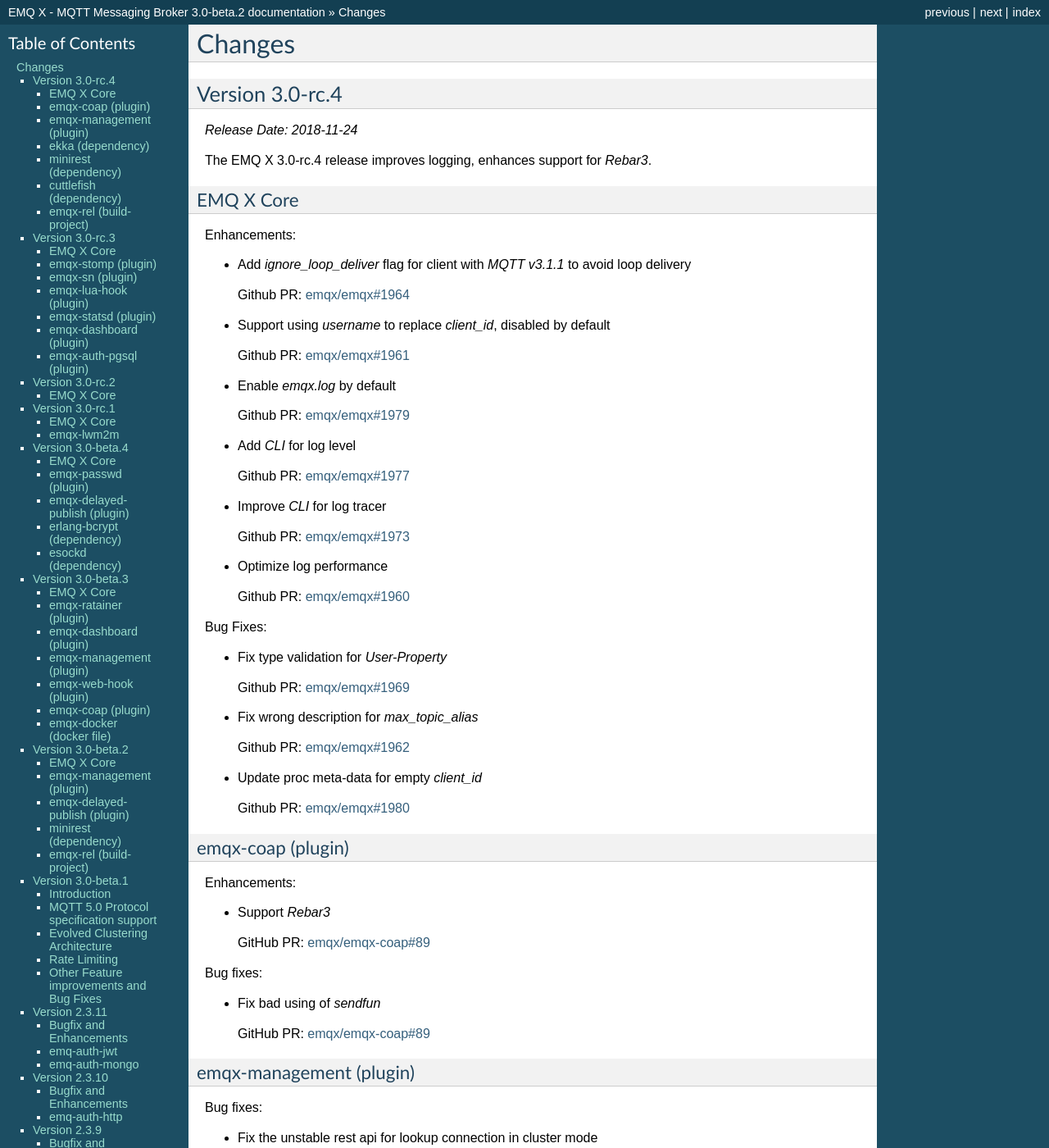
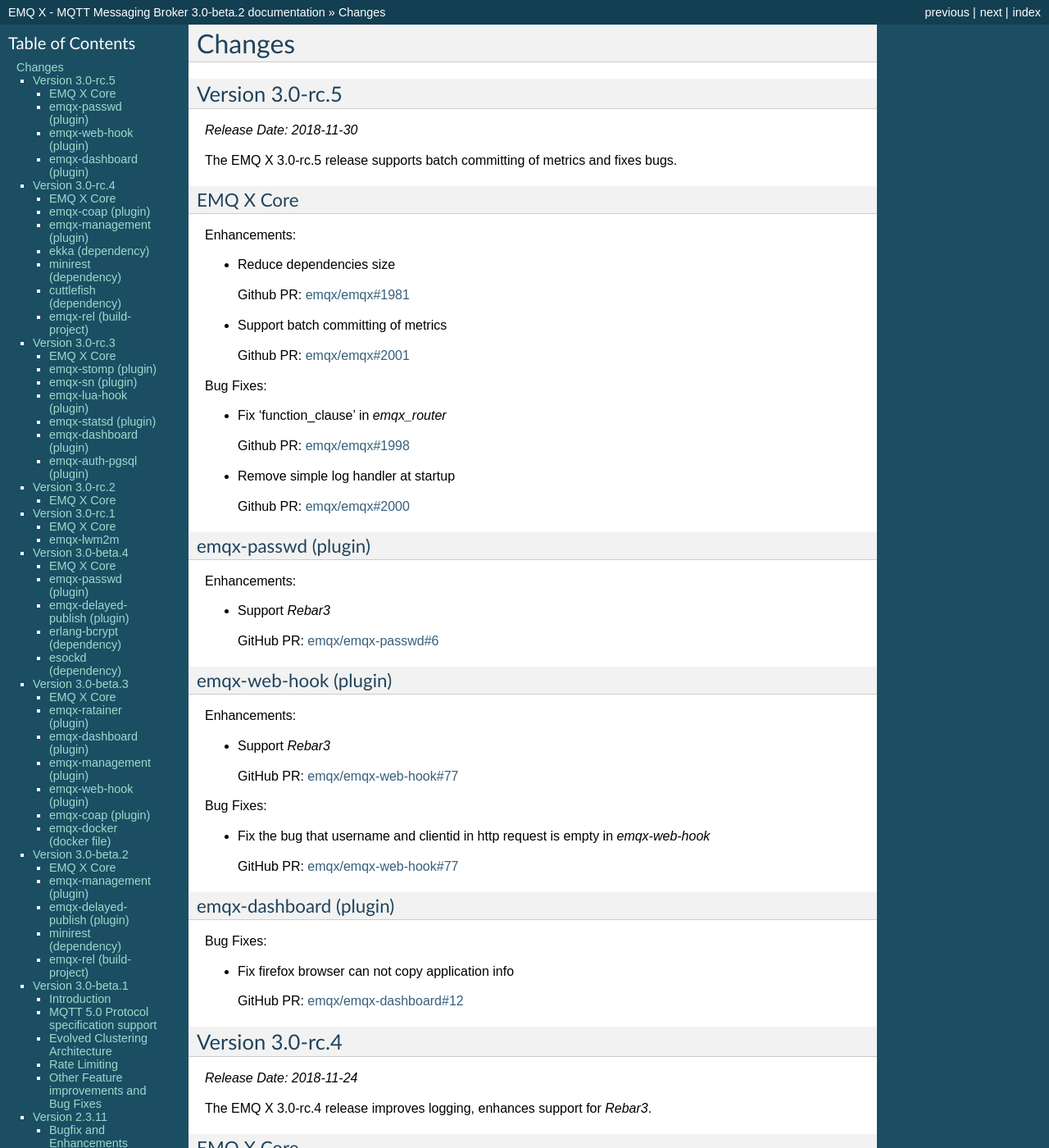
Before and after one commit to emqxarchive/emqx-docs-en, a Sphinx documentation site: the page built from source/changes.rst, in a window 1280 px wide and 1400 px high. Shown: the whole window at 82% size. Built offline with Sphinx 7.4.7, drawn with Linux system fonts in a browser that asks for light colours.

Commit message:
Version v3.0-rc.5 change log

```diff
--- a/source/changes.rst
+++ b/source/changes.rst
@@ -5,19 +5,95 @@
 Changes
 =======
 
-------------------
-Version 3.0-rc.4
-------------------
-
-*Release Date: 2018-11-24*
-
-The EMQ X 3.0-rc.4 release improves logging, enhances support for `Rebar3`.
+.. _release_3.0_rc.5:
+
+------------------
+Version 3.0-rc.5
+------------------
+
+*Release Date: 2018-11-30*
+
+The EMQ X 3.0-rc.5 release supports batch committing of metrics and fixes bugs.
 
 EMQ X Core
 ----------
 
 Enhancements:
 
+- Reduce dependencies size
+
+  Github PR:
+  `emqx/emqx#1981 <https://github.com/emqx/emqx/pull/1981>`__
+
+- Support batch committing of metrics
+
+  Github PR:
+  `emqx/emqx#2001 <https://github.com/emqx/emqx/pull/2001>`__
+
+Bug Fixes:
+
+- Fix 'function_clause' in `emqx_router`
+
+  Github PR:
+  `emqx/emqx#1998 <https://github.com/emqx/emqx/pull/1998>`__
+
+- Remove simple log handler at startup
+
+  Github PR:
+  `emqx/emqx#2000 <https://github.com/emqx/emqx/pull/2000>`__
+
+emqx-passwd (plugin)
+--------------------
+
+Enhancements:
+
+- Support `Rebar3`
+
+  GitHub PR:
+  `emqx/emqx-passwd#6 <https://github.com/emqx/emqx-passwd/pull/6>`__
+
+emqx-web-hook (plugin)
+----------------------
+
+Enhancements:
+
+- Support `Rebar3`
+
+  GitHub PR:
+  `emqx/emqx-web-hook#77 <https://github.com/emqx/emqx-web-hook/pull/77>`__
+
+Bug Fixes:
+
+- Fix the bug that username and clientid in http request is empty in `emqx-web-hook`
+
+  GitHub PR:
+  `emqx/emqx-web-hook#77 <https://github.com/emqx/emqx-web-hook/pull/77>`__
+
+emqx-dashboard (plugin)
+-----------------------
+
+Bug Fixes:
+
+- Fix firefox browser can not copy application info
+
+  GitHub PR:
+  `emqx/emqx-dashboard#12 <https://github.com/emqx/emqx-dashboard/pull/12>`__
+
+.. _release_3.0_rc.4:
+
+------------------
+Version 3.0-rc.4
+------------------
+
+*Release Date: 2018-11-24*
+
+The EMQ X 3.0-rc.4 release improves logging, enhances support for `Rebar3`.
+
+EMQ X Core
+----------
+
+Enhancements:
+
 - Add `ignore_loop_deliver` flag for client with `MQTT v3.1.1` to avoid loop delivery
 
   Github PR:
@@ -137,6 +213,8 @@
   GitHub PR:
   `emqx/emqx-rel#251 <https://github.com/emqx/emqx-rel/pull/251>`__
 
+.. _release_3.0_rc.3:
+
 ------------------
 Version 3.0-rc.3
 ------------------
@@ -247,6 +325,8 @@
   GitHub PR:
   `emqx/emqx-auth-pgsql#94 <https://github.com/emqx/emqx-auth-pgsql/pull/94>`__
 
+.. _release_3.0_rc.2:
+
 ------------------
 Version 3.0-rc.2
 ------------------
@@ -282,6 +362,8 @@
   Github PR:
   `emqx/emqx#1921 <https://github.com/emqx/emqx/pull/1921>`__
 
+.. _release_3.0_rc.1:
+
 ------------------
 Version 3.0-rc.1
 ------------------
@@ -341,6 +423,8 @@
 
   Github PR:
   `emqx/emqx-lwm2m#3 <https://github.com/emqx/emqx-lwm2m/pull/3>`__
+
+.. _release_3.0_beta.4:
 
 ------------------
 Version 3.0-beta.4
```
